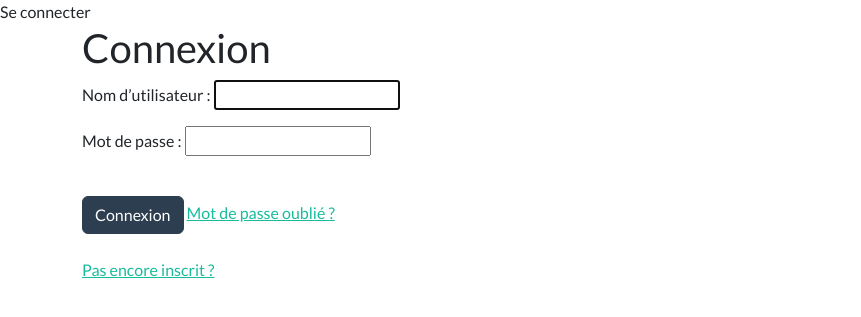
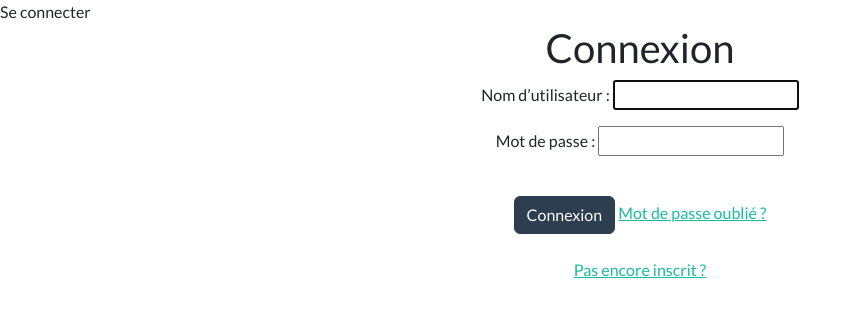
Before and after one commit to NumeriqueMediapass/MediapassAR, a Django app: page /login/ in a window 1280 px wide. Shown: the top 317 px of the page, without its empty margins (0-861 px from the left). Run offline with Django 4.2, Linux system fonts and the light colour scheme; some libraries are stand-ins or nearby versions.

Commit message:
update css

```diff
--- a/connexion/templates/connexion/connexion.html
+++ b/connexion/templates/connexion/connexion.html
@@ -7,11 +7,11 @@
 {% endblock %}
 
 {% block content %}
-<div class="center">
+<div class="text-center">
     <h2>Connexion</h2>
 </div>
     <form method="post" action="{% url 'login' %}">
-        <div class="center">
+        <div class="text-center">
         {% csrf_token %}
         {{ form.as_p }}
         <br>
@@ -22,7 +22,7 @@
         </div>
     </form>
     <br>
-    <div class="center">
+    <div class="text-center">
     <a href="{% url 'signup' %}">Pas encore inscrit ?</a>
     <br>
     </div>
--- a/connexion/templates/connexion/signup.html
+++ b/connexion/templates/connexion/signup.html
@@ -9,7 +9,7 @@
 <body>
     {% extends 'base.html' %}
     {% block content%}
-    <div class="center">
+    <div class="text-center">
     <h2>S'inscrire</h2>
     </div>
 
```
